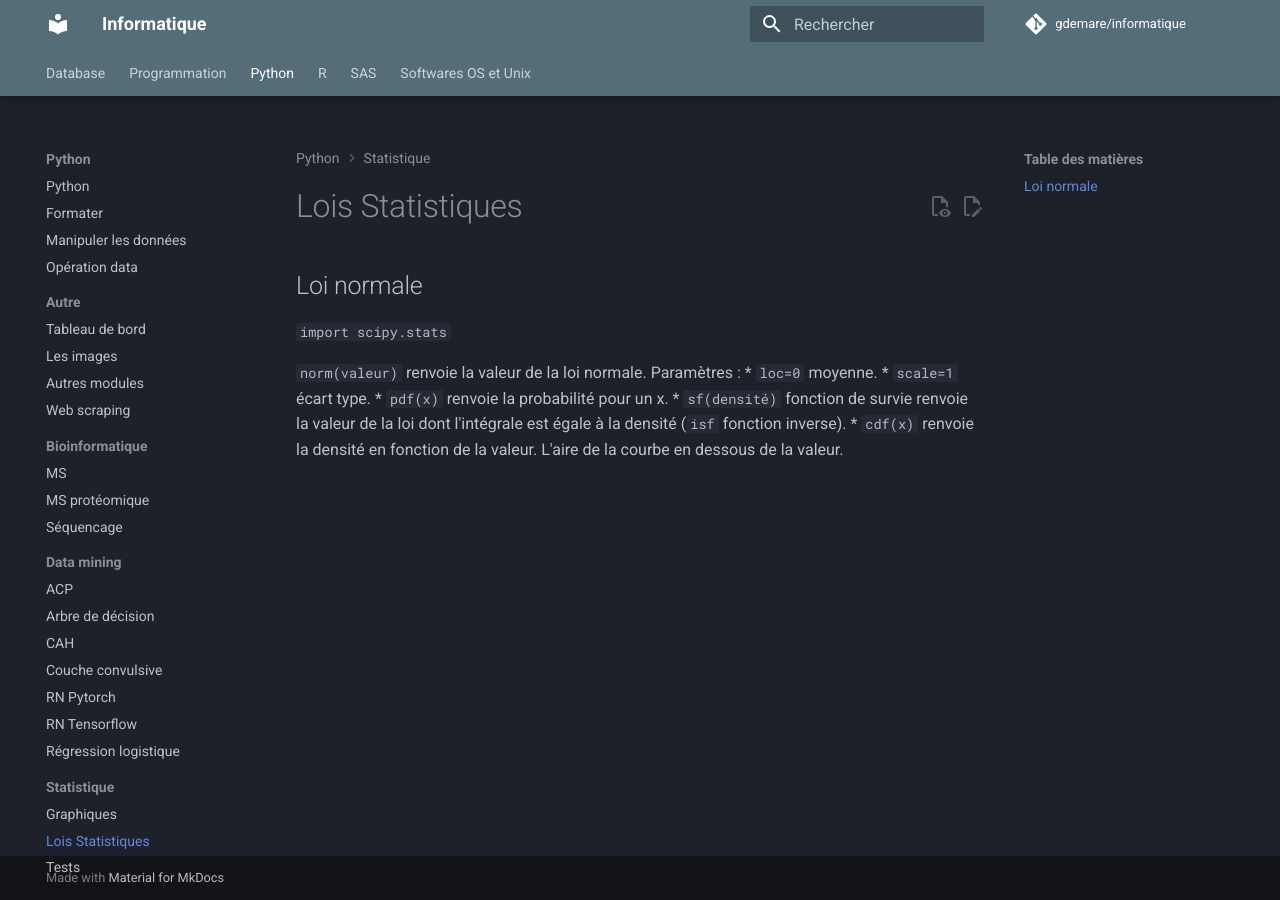
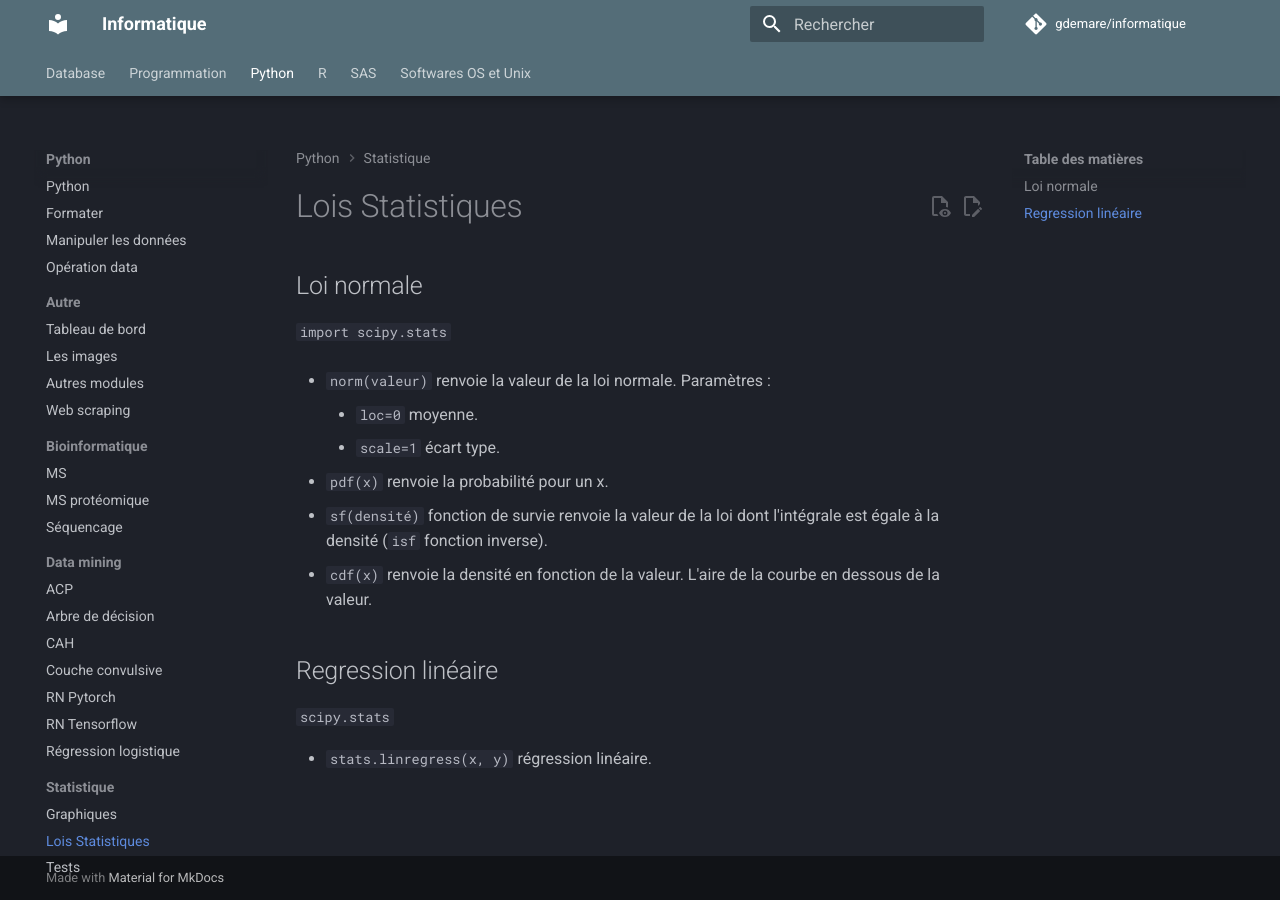
Before and after one commit to gdemare/Informatique, an MkDocs documentation site: the page built from docs/python/lois-statistiques_py.md, in a window 1280 px wide. Built offline with MkDocs 1.6.1 and Material for MkDocs 9.7.7, drawn with Linux system fonts in a browser that asks for light colours; comment, search, counter and statistics services are not loaded.

Commit message:
Update lois-statistiques_py.md

```diff
--- a/docs/python/lois-statistiques_py.md
+++ b/docs/python/lois-statistiques_py.md
@@ -2,9 +2,17 @@
 
 `import scipy.stats`
 
-`norm(valeur)` renvoie la valeur de la loi normale. Paramètres :
+* `norm(valeur)` renvoie la valeur de la loi normale. Paramètres :
+
     * `loc=0` moyenne.
     * `scale=1` écart type.
+
 * `pdf(x)` renvoie la probabilité pour un x.
 * `sf(densité)` fonction de survie renvoie la valeur de la loi dont l'intégrale est égale à la densité (`isf` fonction inverse).
 * `cdf(x)` renvoie la densité en fonction de la valeur. L'aire de la courbe en dessous de la valeur.
+
+## Regression linéaire
+
+`scipy.stats`
+
+* `stats.linregress(x, y)` régression linéaire.
```
